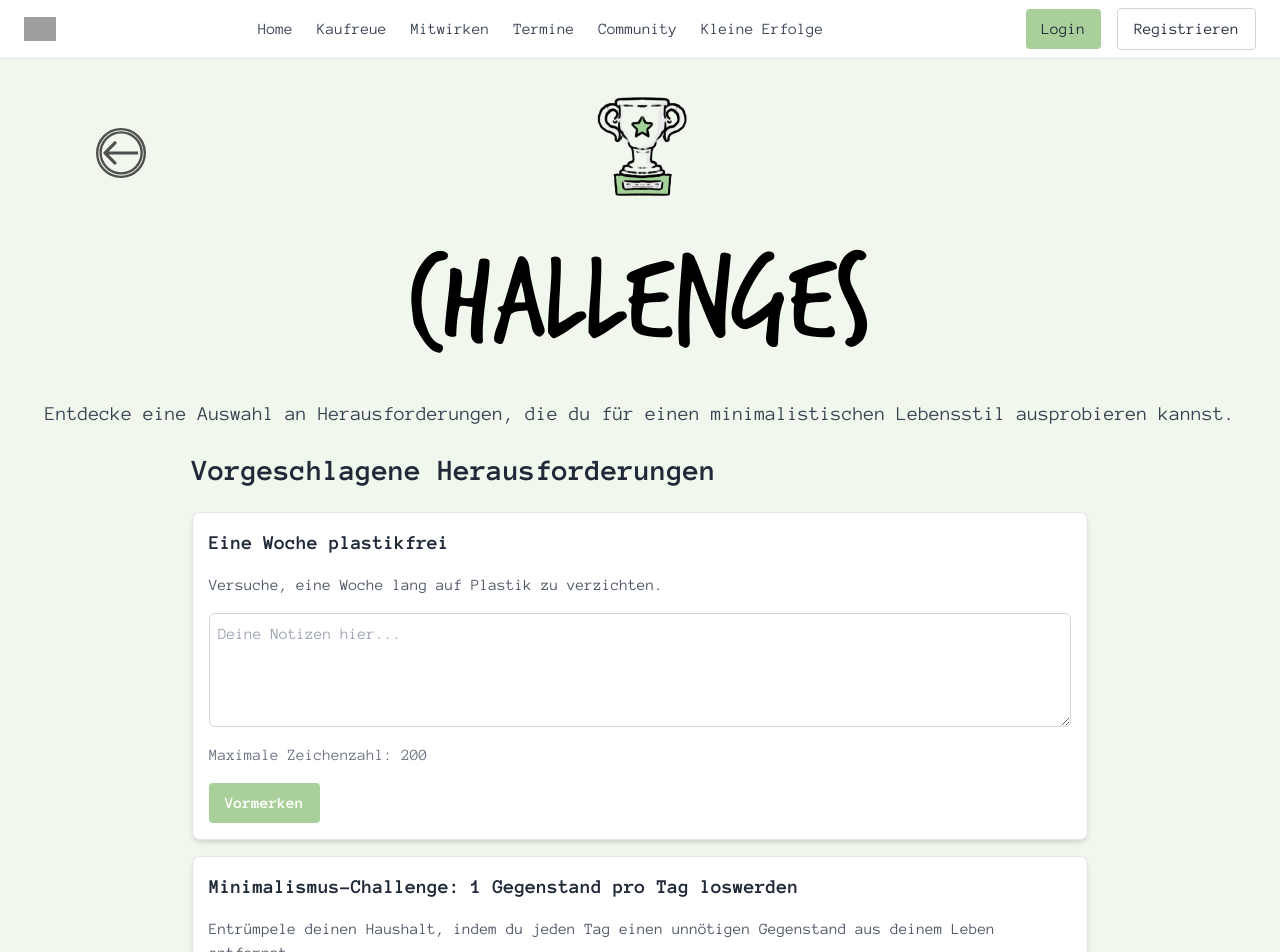
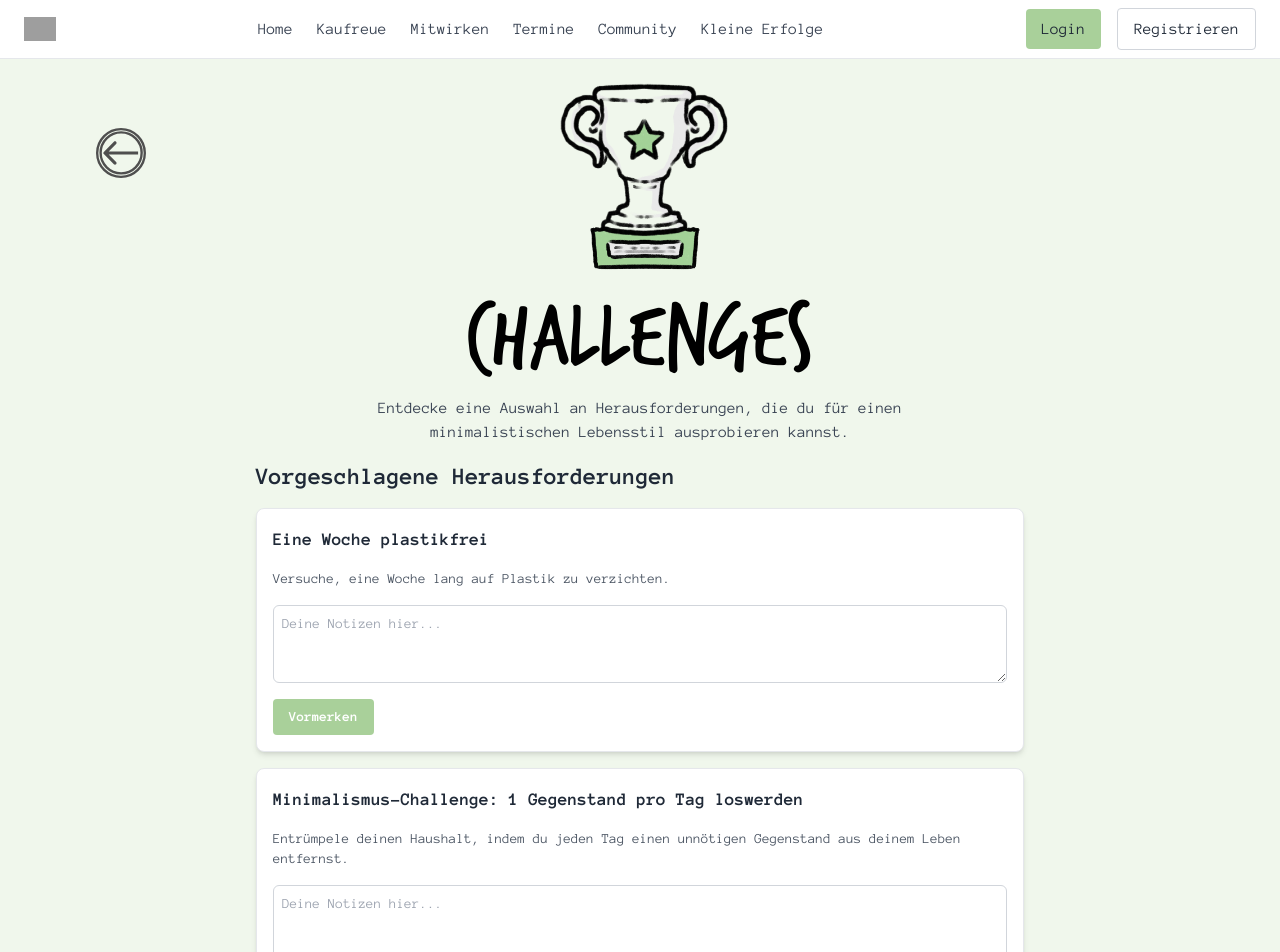
Before and after one commit to Veweevil/DMWT_Gruppe_3_Consumerlessm, a Next.js app: page /Challenges in a window 1280 px wide. Shown: the top 952 px of the page. Built offline with nearby package versions, Linux system fonts and the light colour scheme; grey boxes are pictures that could not be loaded.

Commit message:
Verkleinerung des Challenge-Parts

```diff
--- a/src/app/Challenges/page.js
+++ b/src/app/Challenges/page.js
@@ -4,7 +4,7 @@ import { useState, useEffect } from 'react';
 import Header from '../components/Header';
 import Confetti from 'react-confetti';
 
-export default function Challenges() {//questions for the user
+export default function Challenges() {
     const defaultChallenges = [
         {
             id: 1,
@@ -38,9 +38,8 @@ export default function Challenges() {//questions for the user
         width: 0,
         height: 0,
     });
-    const [animateAward, setAnimateAward] = useState(false); //State for the Animation
+    const [animateAward, setAnimateAward] = useState(false);
 
-    //Load data from localStorage or initialize with default values
     useEffect(() => {
         const savedChallenges = JSON.parse(localStorage.getItem('challenges'));
         if (savedChallenges && savedChallenges.length > 0) {
@@ -51,14 +50,12 @@ export default function Challenges() {//questions for the user
         }
     }, []);
 
-    //Synchronize changes to challenges with localStorage
     useEffect(() => {
         if (challenges.length > 0) {
             localStorage.setItem('challenges', JSON.stringify(challenges));
         }
     }, [challenges]);
 
-    //Update the dimensions for confetti
     useEffect(() => {
         const updateConfettiDimensions = () => {
             setConfettiDimensions({
@@ -71,38 +68,34 @@ export default function Challenges() {//questions for the user
         window.addEventListener('resize', updateConfettiDimensions);
         return () => window.removeEventListener('resize', updateConfettiDimensions);
     }, []);
-
     const toggleChallengeCompletion = (id) => {
         const challenge = challenges.find((c) => c.id === id);
 
-        if (challenge && !challenge.completed) {
-            //if the challenge is completed
+        if (challenge) {
+            // Aktualisiere den Status
             setChallenges((prevChallenges) =>
                 prevChallenges.map((c) =>
-                    c.id === id ? { ...c, completed: true } : c
+                    c.id === id ? { ...c, completed: !c.completed } : c
                 )
             );
 
-            //scroll to top of the page
+            // Überprüfe, ob die Challenge abgeschlossen wurde
+            if (!challenge.completed) {
                 window.scrollTo({ top: 0, behavior: 'smooth' });
                 setTimeout(() => {
                     setShowConfetti(true);
-                setAnimateAward(true); //start the animation
+                    setAnimateAward(true);
                     setTimeout(() => {
                         setShowConfetti(false);
-                    setAnimateAward(false); //animation ends
+                        setAnimateAward(false);
                         window.location.href = '#challengeSite';
                     }, 3000);
                 }, 500);
-        } else if (challenge && challenge.completed) {
-            setChallenges((prevChallenges) =>
-                prevChallenges.map((c) =>
-                    c.id === id ? { ...c, completed: false } : c
-                )
-            );
+            }
         }
     };
-    //Handle the change in notes for a specific challenge
+
+
     const handleNotesChange = (id, value) => {
         setChallenges((prevChallenges) =>
             prevChallenges.map((challenge) =>
@@ -111,7 +104,6 @@ export default function Challenges() {//questions for the user
         );
     };
 
-    //Toggle the saved status of a specific challenge
     const toggleSavedStatus = (id) => {
         setChallenges((prevChallenges) =>
             prevChallenges.map((challenge) =>
@@ -123,54 +115,44 @@ export default function Challenges() {//questions for the user
     return (
         <div id="challengeSite">
             <Header />
-            <div className="flex flex-col items-center justify-center min-h-screen p-6 bg-[#F0F7EC]">
+            <div className="flex flex-col items-center justify-center min-h-screen p-4 bg-[#F0F7EC]">
             <a href="/Dashboard" className="absolute top-4 left-4 mt-28 ml-20">
                     <img src="/pfeil2.svg" alt="Zurück" style={{ width: '50px', height: '50px' }} />
                 </a>
-                {/*Konfetti-Effect */}
                 {showConfetti && <Confetti width={confettiDimensions.width} height={confettiDimensions.height} />}
-
-                {/*Award pic with animation*/}
-                <div className={`mb-[-14] mt-14 ${animateAward ? 'animate-award' : ''}`}>
-                    <img src="/award.png" alt="Award" className="w-32 h-auto" />
+                <div className={`mb-0 mt-9 ${animateAward ? 'animate-award' : ''}`}>
+                    <img src="/award.png" alt="Award" className="w-60 h-auto" />
                 </div>
 
-                <h1 className="text-[8rem] font-trash-hand text-black mb-0 text-center">
-                    CHALLENGES
-                </h1>
+                <h1 className="text-8xl font-trash-hand text-black mb-2 text-center">CHALLENGES</h1>
 
-                <p className="text-xl text-gray-700 mb-6 text-center">
+                <p className="text-md text-gray-700 mb-4 text-center max-w-xl">
                     Entdecke eine Auswahl an Herausforderungen, die du für einen minimalistischen Lebensstil ausprobieren kannst.
                 </p>
 
-                <div className="w-full max-w-4xl mb-12">
-                    {/*Section heading for suggested challenges*/}
-                    <h2 className="text-3xl font-bold mb-6 text-gray-800">Vorgeschlagene Herausforderungen</h2>
-                    {/*List of challenges that are not saved*/}
+                <div className="w-full max-w-3xl mb-8">
+                    <h2 className="text-2xl font-bold mb-4 text-gray-800">Vorgeschlagene Herausforderungen</h2>
                     <ul className="space-y-4">
                         {challenges.filter((challenge) => !challenge.saved).map((challenge) => (
                             <li
                                 key={challenge.id}
                                 className={`p-4 rounded-lg shadow-md border border-gray-200 flex flex-col items-start space-y-4 ${
-                                    challenge.completed ? 'bg-[#A9D09A]' : 'bg-white'
+                                    challenge.completed ? 'bg-white' : 'bg-white'
                                 }`}
                             >
-                                <h3 className="text-xl font-bold text-gray-800">{challenge.title}</h3>
-                                <p className="text-gray-600">{challenge.description}</p>
-
+                                <h3 className="text-lg font-bold text-gray-800">{challenge.title}</h3>
+                                <p className="text-sm text-gray-600">{challenge.description}</p>
                                 <textarea
                                     value={challenge.notes}
                                     onChange={(e) => handleNotesChange(challenge.id, e.target.value)}
-                                    className="mt-2 p-2 w-full border border-gray-300 rounded-md"
-                                    rows="4"
+                                    className="mt-2 p-2 w-full border border-gray-300 rounded-md text-sm"
+                                    rows="3"
                                     placeholder="Deine Notizen hier..."
                                     maxLength={200}
                                 />
-                                <p className="mt-2 text-gray-500">Maximale Zeichenzahl: 200</p>
-
                                 <button
                                     onClick={() => toggleSavedStatus(challenge.id)}
-                                    className={`py-2 px-4 rounded font-bold text-white ${
+                                    className={`py-2 px-4 rounded text-sm font-bold text-white ${
                                         challenge.saved ? 'bg-gray-500 hover:bg-gray-600' : 'bg-[#A9D09A] hover:bg-[#90B883]'
                                     }`}
                                 >
@@ -181,9 +163,8 @@ export default function Challenges() {//questions for the user
                     </ul>
                 </div>
 
-                {/*Vorgemerkte Challenges*/}
-                <div className="w-full max-w-4xl">
-                    <h2 className="text-3xl font-bold mb-6 text-gray-800">Vormerkungen</h2>
+                <div className="w-full max-w-3xl">
+                    <h2 className="text-2xl font-bold mb-4 text-gray-800">Vormerkungen</h2>
                     <ul className="space-y-4">
                         {challenges.filter((challenge) => challenge.saved).map((challenge) => (
                             <li
@@ -192,23 +173,20 @@ export default function Challenges() {//questions for the user
                                     challenge.completed ? 'bg-[#A9D09A]' : 'bg-white'
                                 }`}
                             >
-                                <h3 className="text-xl font-bold text-gray-800">{challenge.title}</h3>
-                                <p className="text-gray-600">{challenge.description}</p>
-
+                                <h3 className="text-lg font-bold text-gray-800">{challenge.title}</h3>
+                                <p className="text-sm text-gray-600">{challenge.description}</p>
                                 <textarea
                                     value={challenge.notes}
                                     onChange={(e) => handleNotesChange(challenge.id, e.target.value)}
-                                    className="mt-2 p-2 w-full border border-gray-300 rounded-md"
-                                    rows="4"
+                                    className="mt-2 p-2 w-full border border-gray-300 rounded-md text-sm"
+                                    rows="3"
                                     placeholder="Deine Notizen hier..."
                                     maxLength={200}
                                 />
-                                <p className="mt-2 text-gray-500">Maximale Zeichenzahl: 200</p>
-
                                 <div className="flex space-x-4">
                                     <button
                                         onClick={() => toggleChallengeCompletion(challenge.id)}
-                                        className={`py-2 px-4 rounded font-bold text-white ${ //button to complete the challenge
+                                        className={`py-2 px-4 rounded text-sm font-bold text-white ${
                                             challenge.completed ? 'bg-red-500 hover:bg-red-600' : 'bg-[#A9D09A] hover:bg-[#90B883]'
                                         }`}
                                     >
@@ -216,7 +194,7 @@ export default function Challenges() {//questions for the user
                                     </button>
                                     <button
                                         onClick={() => toggleSavedStatus(challenge.id)}
-                                        className={`py-2 px-4 rounded font-bold text-white ${ //button to save the challenge
+                                        className={`py-2 px-4 rounded text-sm font-bold text-white ${
                                             challenge.saved ? 'bg-gray-500 hover:bg-gray-600' : 'bg-[#A9D09A] hover:bg-[#90B883]'
                                         }`}
                                     >
--- a/src/app/Dein_Profil/page.js
+++ b/src/app/Dein_Profil/page.js
@@ -81,7 +81,7 @@ export default function Profile() {
                     <img src="/pfeil2.svg" alt="Zurück" style={{ width: '50px', height: '50px' }} />
                 </a>
 
-            <h1 className="text-[8rem] font-trash-hand text-black text-center mb-6"> {/*Profile title*/}
+            <h1 className="text-[6rem] font-trash-hand text-black text-center mb-6"> {/*Profile title*/}
                     DEIN PROFIL
                 </h1>
 
```
Lines whose indentation alone changed are shown as unchanged.
